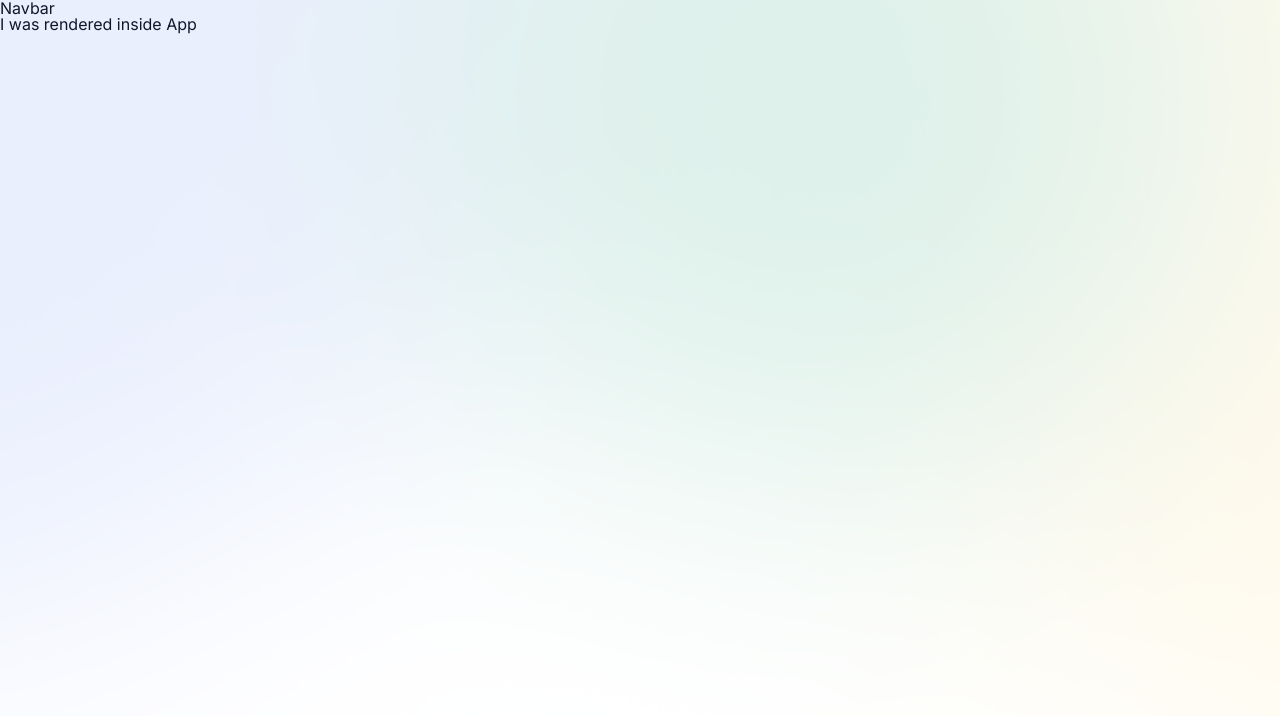
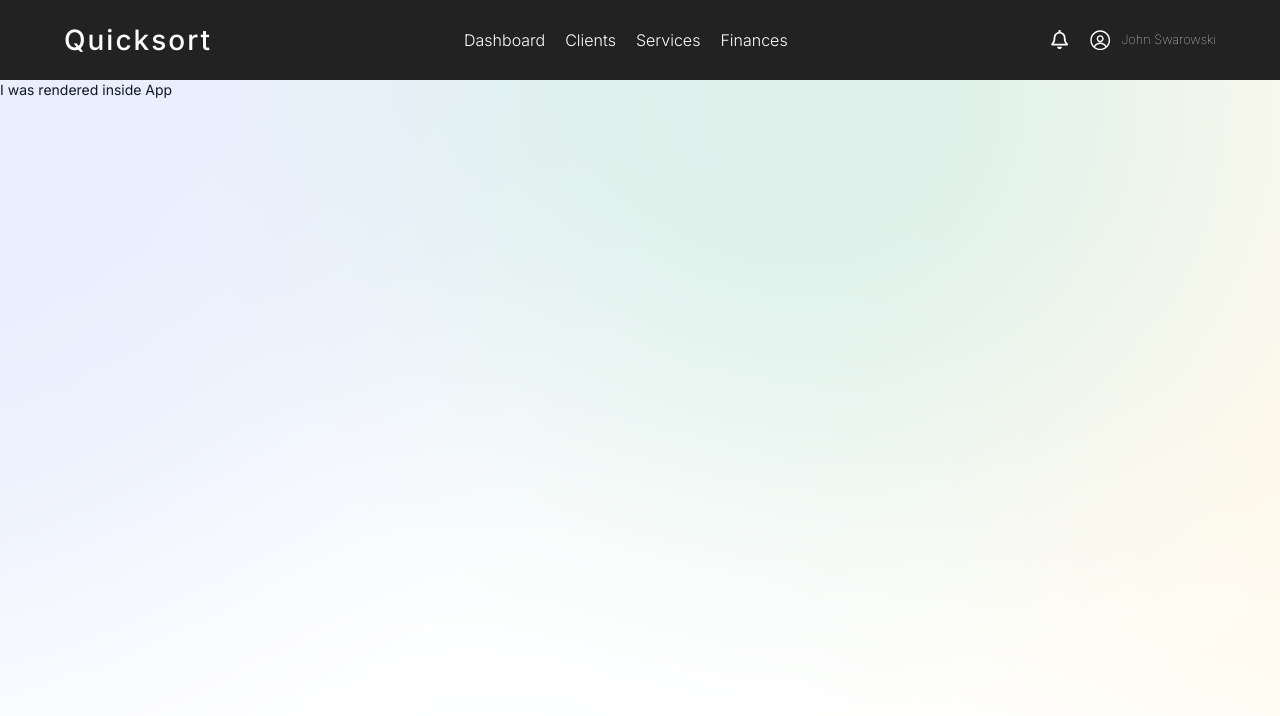
Before and after one commit to Tatoke/CRM, a React (Vite) app in the folder Admin/frontend/: page / in a window 1280 px wide. Shown: the top 716 px of the page. Built offline with nearby package versions, Linux system fonts and the light colour scheme.

Commit message:
add Header (navigation) code + nav css

```diff
--- a/Admin/frontend/index.html
+++ b/Admin/frontend/index.html
@@ -10,7 +10,7 @@
     <!-- GOOGLE FONTS -->
     <link rel="preconnect" href="https://fonts.googleapis.com">
     <link rel="preconnect" href="https://fonts.gstatic.com" crossorigin>
-    <link href="https://fonts.googleapis.com/css2?family=Inter:wght@300;400;500&display=swap" rel="stylesheet">
+    <link href="https://fonts.googleapis.com/css2?family=Inter:wght@100;200;300;400;500&display=swap" rel="stylesheet">
 
     <title>Quicksort | Admin</title>
   </head>
--- a/Admin/frontend/src/App.css
+++ b/Admin/frontend/src/App.css
@@ -66,8 +66,9 @@ html {
 
 body{
     font-family: 'Inter', sans-serif;
+    font-size: 0.875rem;
     font-weight: var(--medium);
-    line-height: 1;
+    line-height: 1.4;
     color: var(--textColor);
     background-image: url('./assets/images/background1.png');
     background-size: cover; /* or contain*/
--- a/Admin/frontend/src/App.jsx
+++ b/Admin/frontend/src/App.jsx
@@ -1,8 +1,9 @@
 import { useState } from 'react'
 // main file of the frontend application that renders the components.
 import 'bootstrap/dist/css/bootstrap.min.css'; // !Put any other imports below so that CSS from your components takes precedence over default styles.
+
 import './App.css'        //styles for the WHOLE project
-import Navbar from './layouts/Navbar/Navbar'
+import Header from './layouts/Header/Header'
 
 
 
@@ -15,7 +16,9 @@ function App() {
 
   return (
     <>
-      <Navbar />
+      <Header />
+
+
       <p>I was rendered inside App</p>
     </>
   )
--- /dev/null
+++ b/Admin/frontend/src/layouts/Header/Header.css
@@ -0,0 +1,101 @@
+.header {
+    width: 100vw;
+    height: 5rem;
+    padding: 0 5vw;
+    font-size: 16px;
+
+    display: flex;
+    justify-content:space-between;
+    flex-wrap: nowrap;
+    background: #222;
+    align-items: center;
+    color: white;
+    font-weight: 300;
+}
+
+.logo{
+    letter-spacing: 2px;
+}
+
+a, .left {
+    color: white;
+    text-decoration: none;
+    padding: 15px 10px;
+}
+
+
+a:hover{
+    color: #ccc;
+    transition: 0.25s ease-in-out all;
+}
+
+
+
+
+
+
+
+/* Desktop menu */
+/* @media all and (min-width: 960px) { */
+    .username{
+        font-size: 0.8rem;
+        font-weight: 100;
+    }
+
+
+    .center, .right {
+        display: flex;
+        align-items: center;
+        height: 100%;
+    }
+
+
+    /* to make sure submenu doesnt disappear */
+    .avatar, .notification{
+        height: 100%;
+
+    }
+    .avatar a , .notification a{
+        display: block;
+        height: 100%;
+
+        /* may need to change this */
+        padding-top: 1.7rem;
+    }
+
+
+
+    /* SUBMENU: */
+   .submenu{
+        /* display: none; */
+        opacity: 0;
+        visibility: hidden;
+
+        position: absolute;
+        top: 5rem;
+        background: #222;
+        border-bottom-left-radius: 5px;
+        border-bottom-right-radius: 5px;
+        display:block;
+        transition: transform 0.4s ease-in-out, opacity 0.3s ease-in-out;
+    }
+
+    .has-submenu:hover .submenu{
+        opacity:1;
+        visibility:visible;
+    }
+
+
+    .submenu a{
+        display: block;
+        padding: 5px;
+        margin: 5px;
+        width:120px;
+        text-align: center;
+        font-size: 0.8rem;
+    }
+    .submenu a:hover{
+        background-color: rgba(51, 51, 51, 0.696)
+    }
+
+/* } */
--- /dev/null
+++ b/Admin/frontend/src/layouts/Header/Header.jsx
@@ -0,0 +1,64 @@
+import React from 'react';
+
+import './Header.css'
+
+import Container from 'react-bootstrap/Container';
+import Nav from 'react-bootstrap/Nav';
+import Navbar from 'react-bootstrap/Navbar';
+
+
+// Icons
+import { RxAvatar } from "react-icons/rx";
+import { FaRegBell } from "react-icons/fa";
+
+
+
+
+
+function Header(){
+    const [name, setName] = React.useState("John Swarowski");
+
+
+
+
+    return (
+        <div className="header">
+                <h3 className="logo">Quicksort</h3>
+
+                <div className="center">
+                    <a href="#">Dashboard</a>
+                    <a href="#">Clients</a>
+                    <a href="#">Services</a>
+                    <a href="#">Finances</a>
+                </div>
+
+
+            <div className="right">
+                        <div class="notification">
+                            <a href="#"><FaRegBell size="1.2em" /></a>
+                        </div>
+
+
+                        <div class="avatar has-submenu">
+                            <a href="#" ><RxAvatar className="avatarIcon" size="1.4em"/></a>
+
+
+                            {/* SUBMENU for Avatar Icon*/}
+                            <div className="submenu submenu-active">
+                                <a className="subitem" href="#">My Profile</a>
+                                <a className="subitem" href="#">Logout</a>
+                            </div>
+                        </div>
+
+
+                        <div class="username">{name}</div>
+            </div>
+
+        </div>
+    )
+}
+
+
+
+
+export default Header
--- a/Admin/frontend/src/layouts/Navbar/Navbar.jsx
+++ /dev/null
@@ -1,21 +0,0 @@
-import React from 'react';
-import './Navbar.css'
-
-
-
-
-function Navbar(){
-
-
-
-    return (
-        <div>
-            <p>Navbar</p>
-        </div>
-    )
-}
-
-
-
-
-export default Navbar
```
Also changed, not shown: Admin/frontend/src/layouts/Navbar/Navbar.css (deleted).
